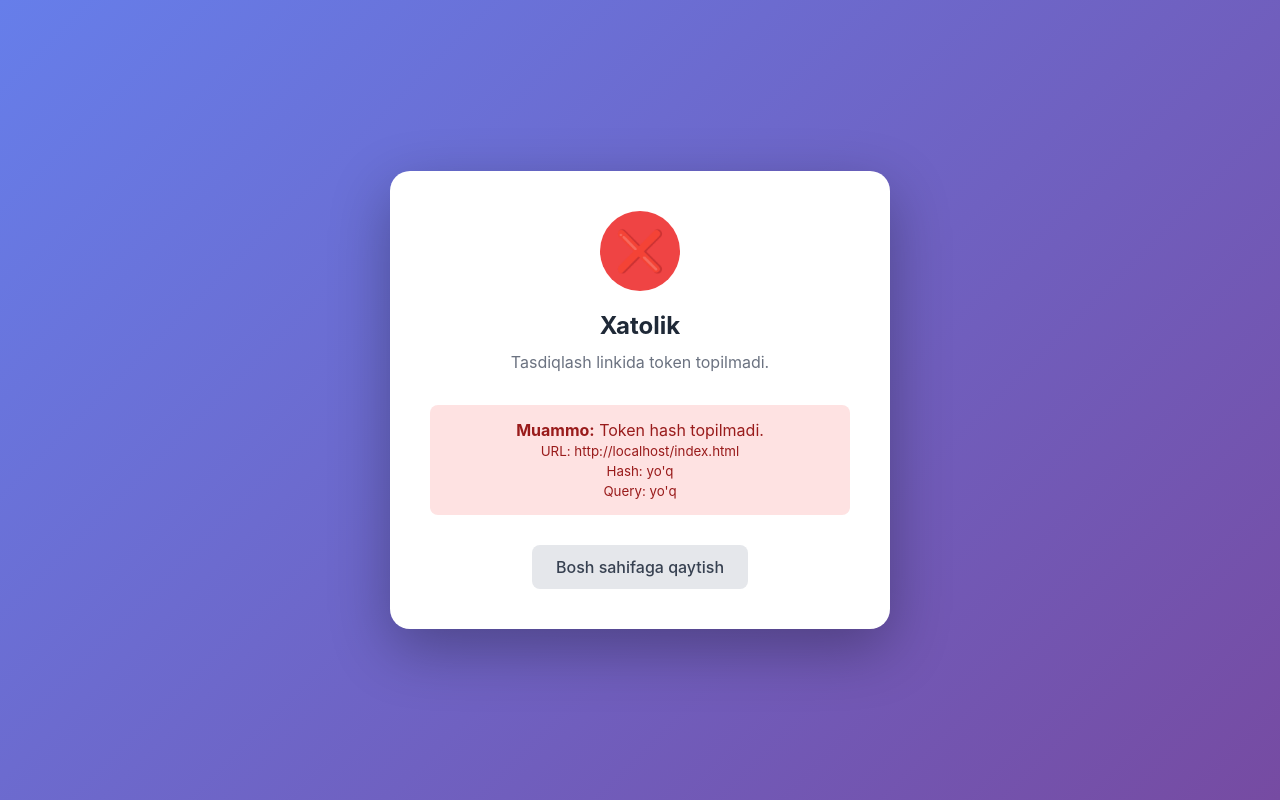
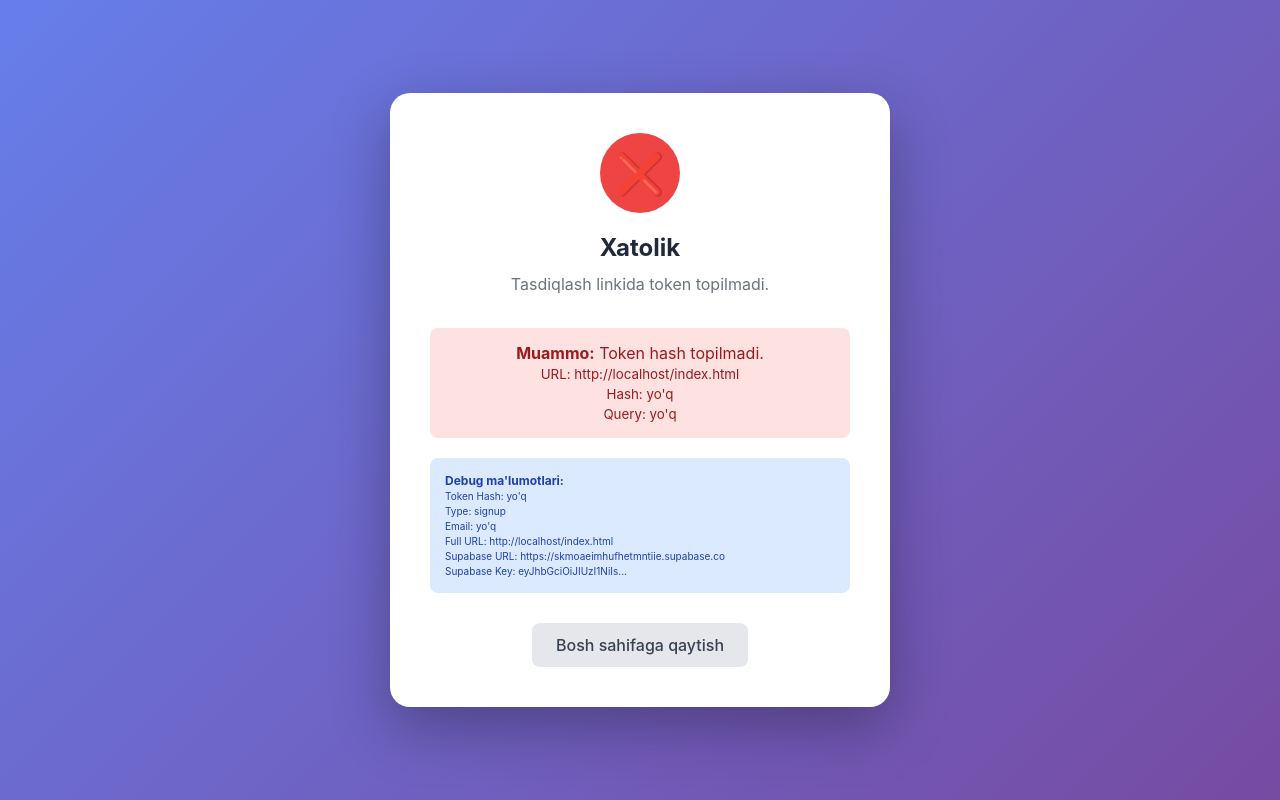
Before and after one commit to iqboljon-0203/Hamkor-email-confirm, a plain HTML site: page index.html in a window 1280 px wide. Drawn offline with Linux system fonts and the light colour scheme.

Commit message:
added new

```diff
--- a/index.html
+++ b/index.html
@@ -201,8 +201,28 @@
         const status = document.getElementById('status');
         const actions = document.getElementById('actions');
 
+        // Debug ma'lumotlarini ekranda ko'rsatish (mobil uchun)
+        const debugInfo = `
+          <div class="status info" style="text-align: left; font-size: 12px; margin-top: 20px;">
+            <strong>Debug ma'lumotlari:</strong><br>
+            <small>Token Hash: ${tokenHash || "yo'q"}</small><br>
+            <small>Type: ${type || "yo'q"}</small><br>
+            <small>Email: ${email || "yo'q"}</small><br>
+            <small>Full URL: ${window.location.href}</small><br>
+            <small>Supabase URL: ${SUPABASE_URL}</small><br>
+            <small>Supabase Key: ${SUPABASE_ANON_KEY ? SUPABASE_ANON_KEY.substring(0, 20) + '...' : "yo'q"}</small>
+          </div>
+        `;
+
         // Debug ma'lumotlari
         console.log('Checking params:', { tokenHash, type, email });
+        console.log('Supabase URL:', SUPABASE_URL);
+        console.log(
+          'Supabase Key:',
+          SUPABASE_ANON_KEY
+            ? SUPABASE_ANON_KEY.substring(0, 20) + '...'
+            : 'NOT SET',
+        );
 
         if (!tokenHash) {
           icon.className = 'icon error';
@@ -216,6 +236,7 @@
                         <small>Hash: ${window.location.hash || "yo'q"}</small><br>
                         <small>Query: ${window.location.search || "yo'q"}</small>
                     </div>
+                    ${debugInfo}
                 `;
           actions.innerHTML =
             '<a href="/" class="button button-secondary">Bosh sahifaga qaytish</a>';
@@ -331,9 +352,9 @@
           status.innerHTML = `
                     <div class="status error">
                         <strong>Xatolik:</strong> ${error.message || "Noma'lum xatolik"}<br>
-                        <small>Iltimos, browser console'ni tekshiring (F12)</small><br>
-                        <small>Yoki email qayta yuborishni urinib ko'ring</small>
+                        <small>Iltimos, quyidagi ma'lumotlarni tekshiring:</small>
                     </div>
+                    ${debugInfo}
                 `;
           actions.innerHTML = `
                     <a href="/" class="button button-secondary">Bosh sahifaga qaytish</a>
```
